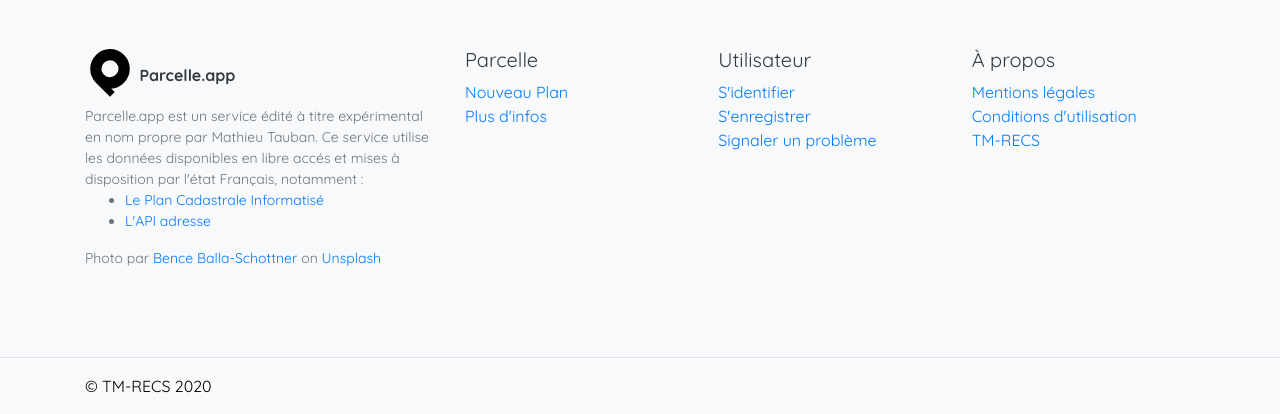
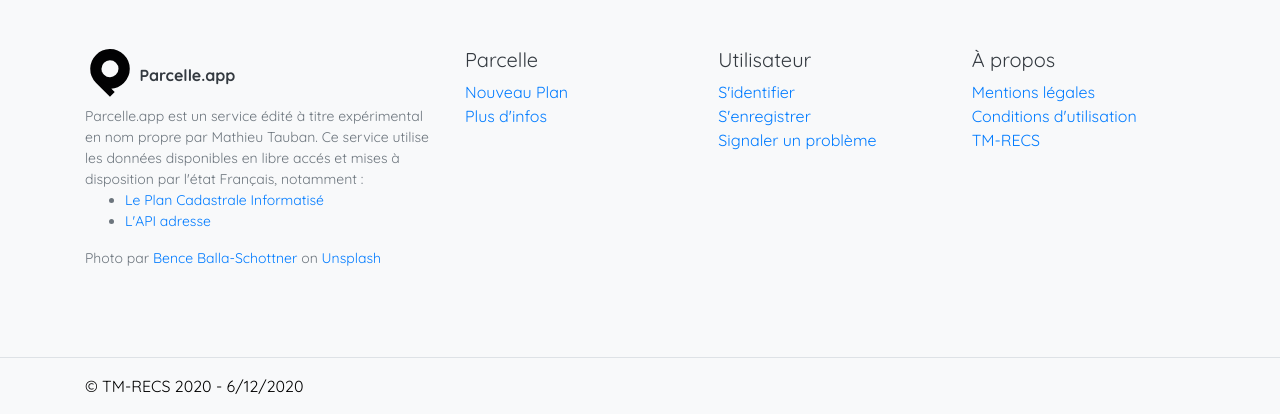
Before and after one commit to mtauban/parsel, a Flask app: page / in a window 1280 px wide. Shown: the part 1771-2185 px from the top of the page. Run offline with Flask 2, Linux system fonts and the light colour scheme; some libraries are stand-ins or nearby versions.

Commit message:
up typos

```diff
--- a/parsels/templates/layout.html
+++ b/parsels/templates/layout.html
@@ -98,7 +98,7 @@
     <div class="bg-light border-top">
       <div class="container">
         <div class="d-flex justify-content-between align-items-center py-3">
-          <span> © TM-RECS 2020 </span>
+          <span> © TM-RECS 2020 - 6/12/2020</span>
           <!-- <ul class="list-inline list-unstyled mb-0">
           <li class="list-inline-item">
           <a href="#" class="text-dark">
```
